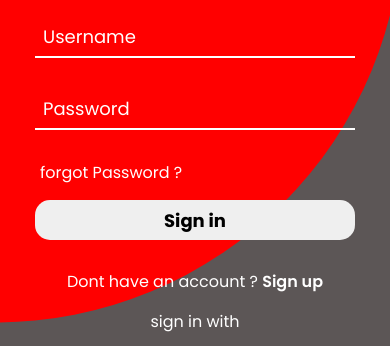
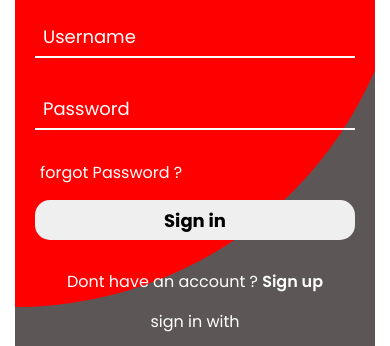
Before and after one commit to Amr-AbuMuslim/Modern-Login-Registration-animated-page, a plain HTML site: page index.html in a window 390 px wide. Shown: the part 257-603 px from the top of the page. Drawn offline with Linux system fonts and the light colour scheme.

Commit message:
Update styles.css

```diff
--- a/styles.css
+++ b/styles.css
@@ -14,9 +14,7 @@ body {
 }
 .wrapper {
   position: relative;
-  width: 90%;
   margin: 0 auto;
-  min-width: 400px;
   height: 500px;
   background-color: rgb(92, 86, 86);
   border-radius: 15px;
@@ -246,5 +244,6 @@ button {
     top: revert;
     flex-direction: row;
   }
-
+ .wrapper{
+   padding:20px;
 }
```
